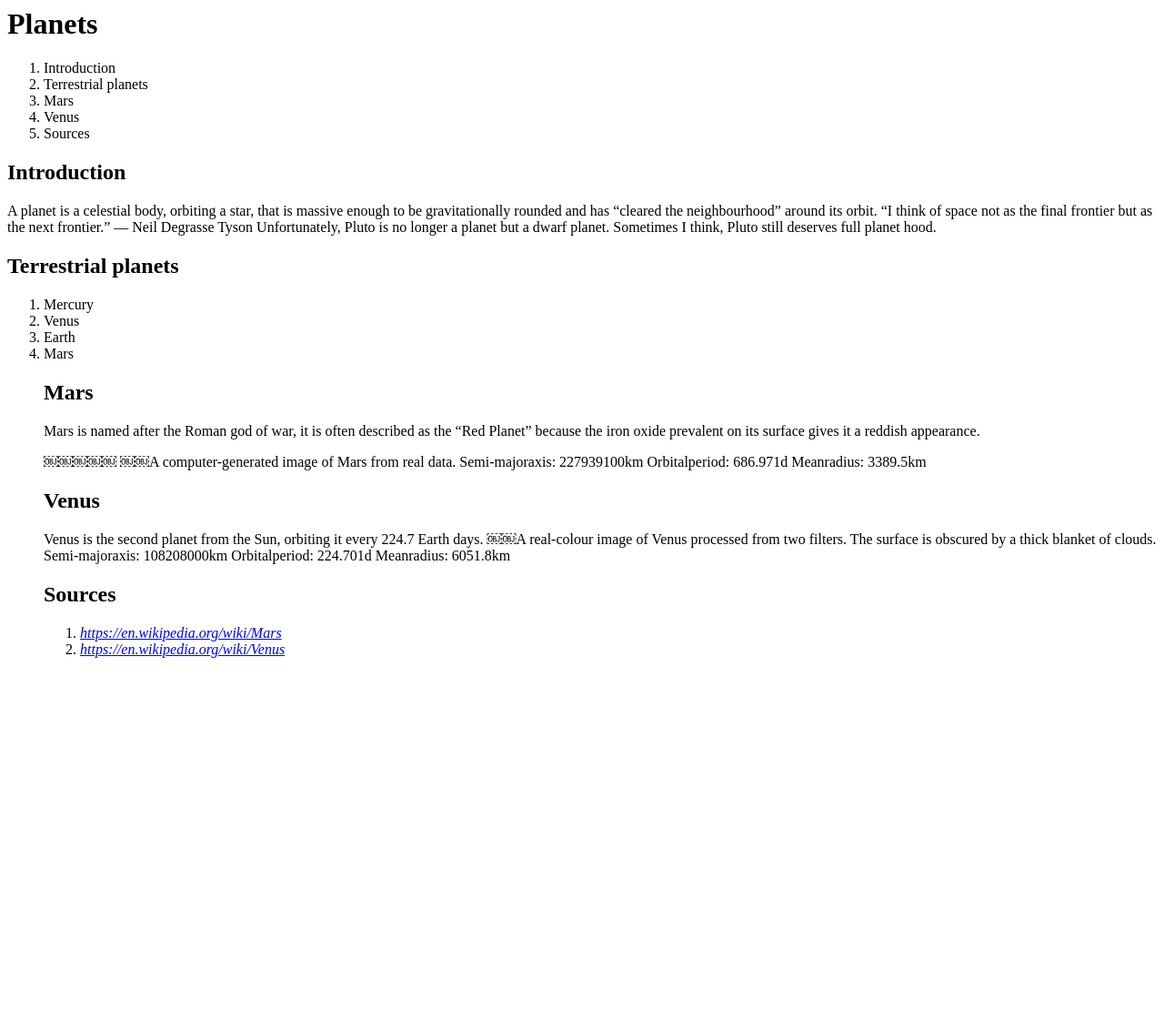
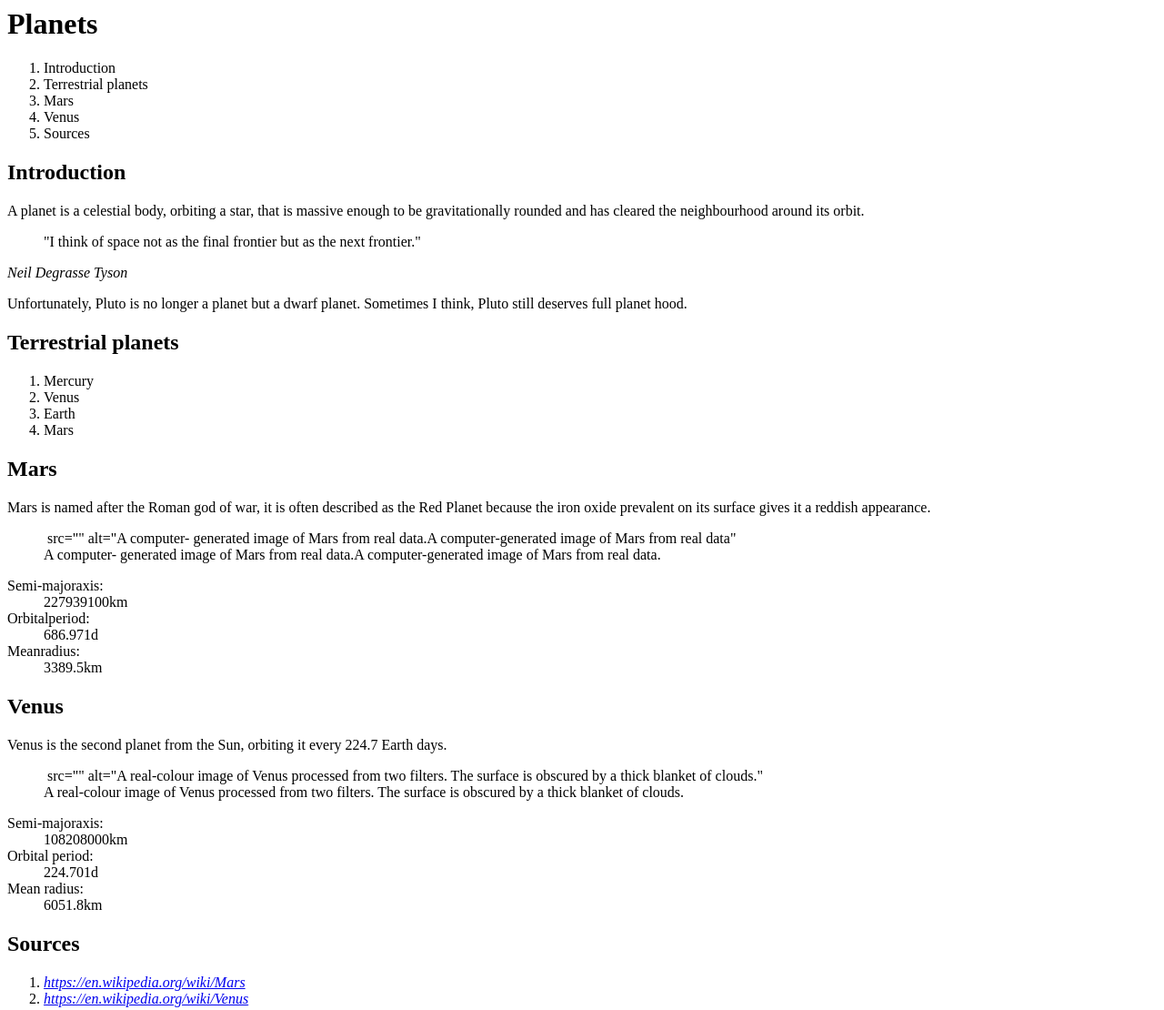
Before and after one commit to Hobbes62/assignment-semantics, a plain HTML site: page index.html in a window 1280 px wide. Shown: the whole page at 91% size. Before the commit the page ends 800 px from the top, so only its background shows below. Drawn offline with Linux system fonts and the light colour scheme.

Commit message:
Figcaptions, Neil Degrasse Tyson,

```diff
--- a/index.html
+++ b/index.html
@@ -12,9 +12,11 @@
 
 <h2>Introduction</h2>
 
-A planet is a celestial body, orbiting a star, that is massive enough to be gravitationally rounded and has “cleared the neighbourhood” around its orbit.
-“I think of space not as the final frontier but as the next frontier.” — Neil Degrasse Tyson
-Unfortunately, Pluto is no longer a planet but a dwarf planet. Sometimes I think, Pluto still deserves full planet hood.
+<p>A planet is a celestial body, orbiting a star, that is massive enough to be gravitationally rounded and has cleared the neighbourhood around its orbit.</p>
+
+<blockquote>"I think of space not as the final frontier but as the next frontier."</blockquote><cite>Neil Degrasse Tyson</cite>
+
+<p>Unfortunately, Pluto is no longer a planet but a dwarf planet. Sometimes I think, Pluto still deserves full planet hood.</p>
 
 <h2>Terrestrial planets</h2>
 
@@ -23,17 +25,35 @@ Unfortunately, Pluto is no longer a planet but a dwarf planet. Sometimes I think
 	<li>Venus</li>
 	<li>Earth</li>
 	<li>Mars</li>
+</ol>
 
 <h2>Mars</h2>
 
-<p>Mars is named after the Roman god of war, it is often described as the “Red Planet” because the iron oxide prevalent on its surface gives it a reddish appearance.</p>
-￼￼￼￼￼
-￼￼A computer-generated image of Mars from real data.
-Semi-majoraxis: 227939100km Orbitalperiod: 686.971d Meanradius: 3389.5km
+<p>Mars is named after the Roman god of war, it is often described as the Red Planet because the iron oxide prevalent on its surface gives it a reddish appearance.</p>
+
+<figure>
+	<img> src="" alt="A computer- generated image of Mars from real data.A computer-generated image of Mars from real data"
+		<figcaption> A computer- generated image of Mars from real data.A computer-generated image of Mars from real data.</figcaption>
+</figure>
+
+<dl>
+	<dt>Semi-majoraxis:</dt><dd> 227939100km</dd>
+	<dt>Orbitalperiod:</dt><dd> 686.971d</dd>
+	<dt>Meanradius:</dt><dd> 3389.5km</dd>
 <h2>Venus</h2>
-Venus is the second planet from the Sun, orbiting it every 224.7 Earth days.
-￼￼A real-colour image of Venus processed from two filters. The surface is obscured by a thick blanket of clouds.
-Semi-majoraxis: 108208000km Orbitalperiod: 224.701d Meanradius: 6051.8km
+<p>Venus is the second planet from the Sun, orbiting it every <time>224.7 Earth days.</time></p>
+
+<figure>
+	<img> src="" alt="A real-colour image of Venus processed from two filters. The surface is obscured by a thick blanket of clouds."
+		<figcaption>A real-colour image of Venus processed from two filters. The surface is obscured by a thick blanket of clouds.</figcaption>
+</figure>
+
+<dl>
+	<dt>Semi-majoraxis:</dt><dd>108208000km</dd>
+	<dt>Orbital period:</dt><dd>224.701d</dd>
+	<dt>Mean radius:</dt><dd>6051.8km</dd>
+</dl>
+
 <footer><h2>Sources</h2>
 	<ol>
 		<li><cite><a href="https://en.wikipedia.org/wiki/Mars">https://en.wikipedia.org/wiki/Mars</li></a></cite>
```
